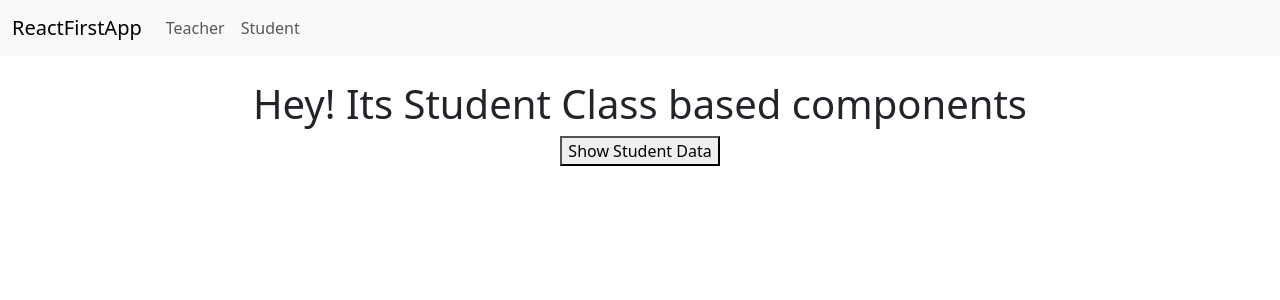
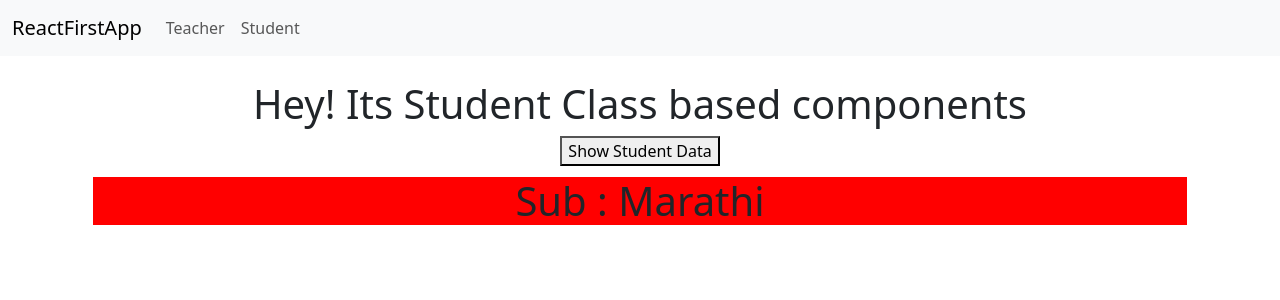
Before and after one commit to prasadkadam186/reactfirstapp, a React (Create React App) app: page /student in a window 1280 px wide. Shown: the top 300 px of the page. Built offline with nearby package versions, Linux system fonts and the light colour scheme.

Commit message:
props with class component

```diff
--- a/src/ClassComponents/Student.js
+++ b/src/ClassComponents/Student.js
@@ -1,6 +1,7 @@
 
 // Class based components Via seperate file
 import { Component } from "react";
+import {Subject} from "./Subject"
 
 export default class Student extends Component{
     // Purpose : Show the student data on click of show data button
@@ -13,7 +14,8 @@ export default class Student extends Component{
         this.Student={
             name : 'Samarth',
             age : '25',
-            address : 'Pune'
+            address : 'Pune',
+            subjectName : 'Marathi'
         }
     }
     render()
@@ -22,6 +24,7 @@ export default class Student extends Component{
             <div>
                  <h1>Hey! Its Student Class based components</h1>
                  <button onClick={()=>{this.showData()}}>Show Student Data</button>
+                 <Subject subjectName={this.Student.subjectName}/>
             </div>
         );
     }
--- /dev/null
+++ b/src/ClassComponents/Subject.js
@@ -0,0 +1,11 @@
+import React from "react";
+export class Subject extends React.Component{
+    render()
+    {
+        return(
+            <div>
+                <h1 style={{backgroundColor:'red', margin:'1%'}}>Sub : {this.props.subjectName}</h1>
+            </div>
+        )
+    }
+}
```
